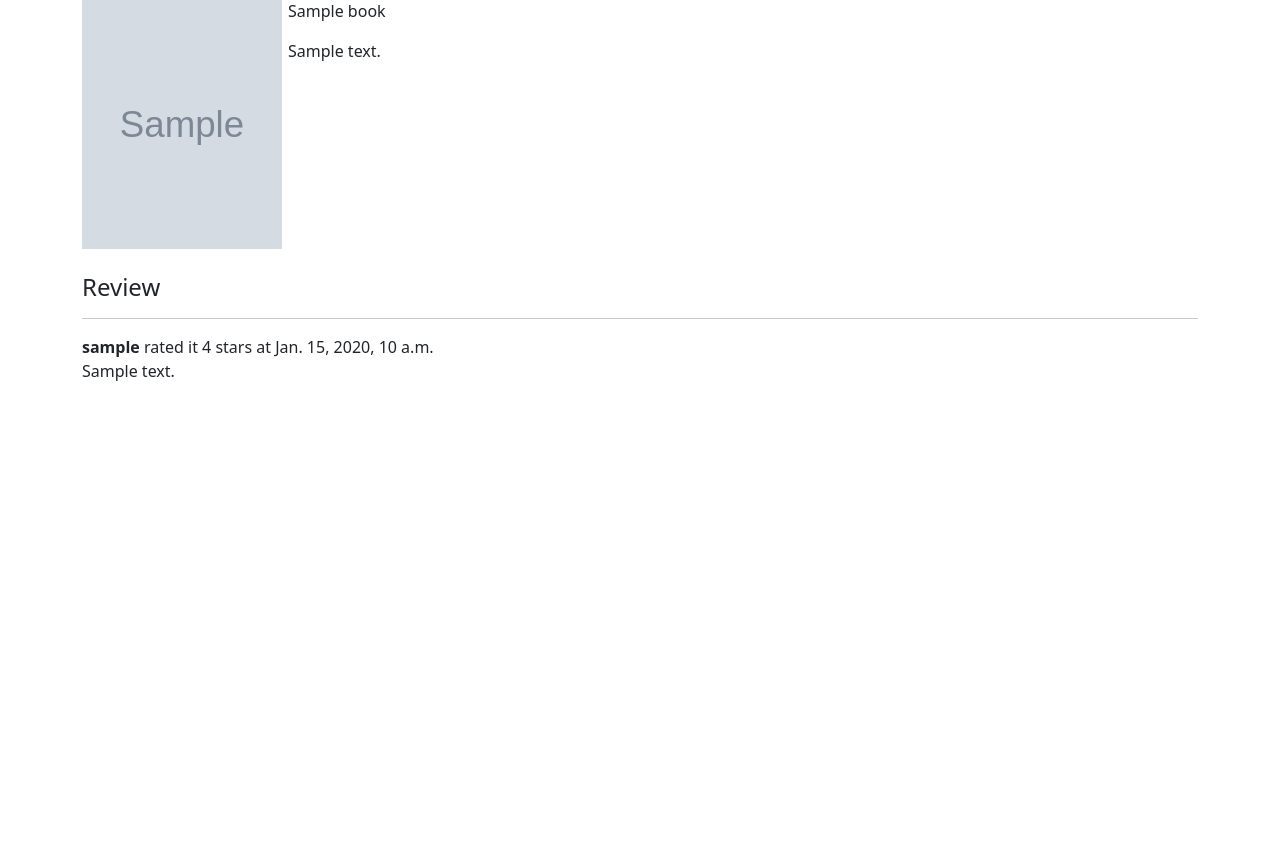
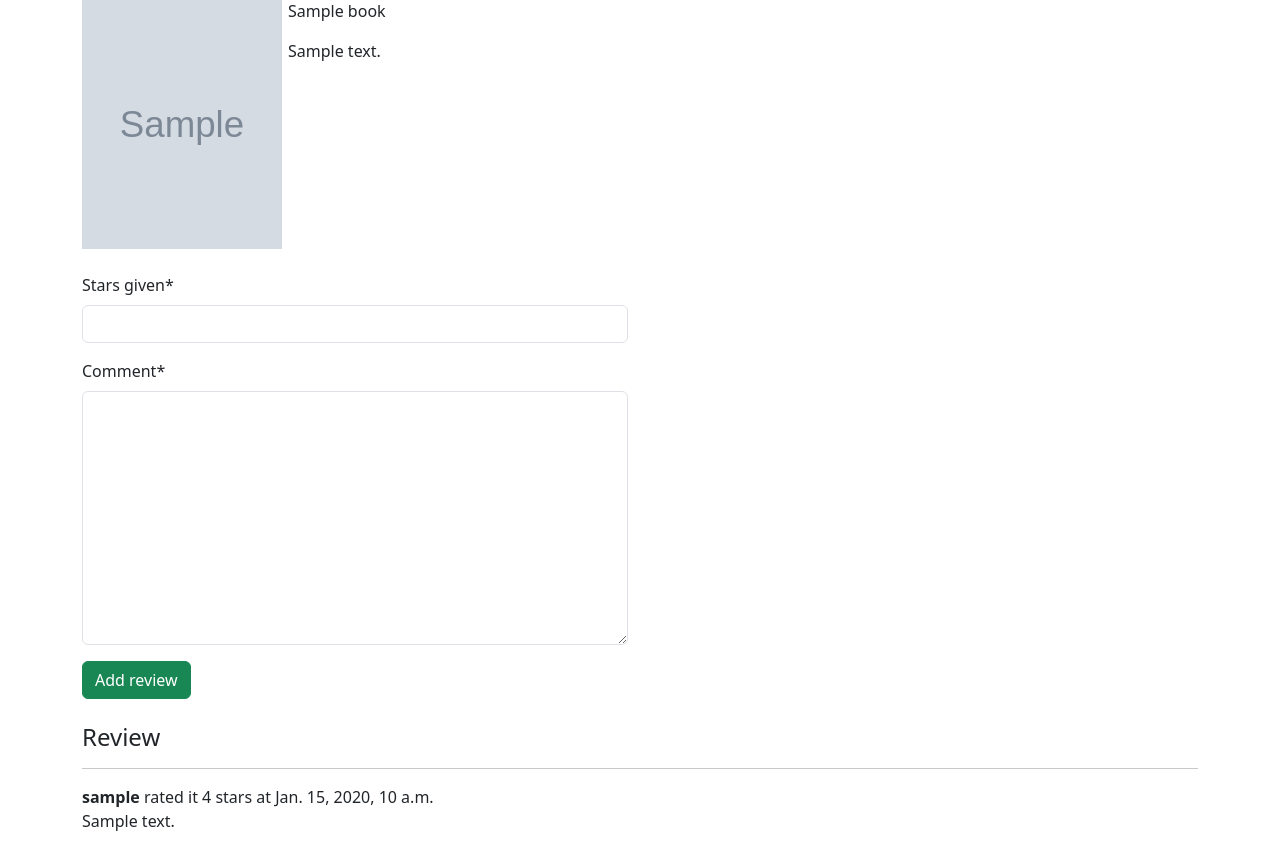
Before and after one commit to Jaxon-X/goodreads-clone, a Django app: page /books/1/ in a window 1280 px wide. Shown: the part 81-946 px from the top of the page. Before the commit the page ends 462 px from the top, so only its background shows below. Run offline with Django 5.2, Linux system fonts and the light colour scheme; tables that the repository leaves empty hold one stand-in row (values such as "Sample post"); grey boxes marked "Sample" are stand-in pictures; some libraries are stand-ins or nearby versions.

Commit message:
add book review view and test

```diff
--- /dev/null
+++ b/books/forms.py
@@ -0,0 +1,10 @@
+from django import forms
+
+from books.models import BookReview
+
+
+class BookReviewForm(forms.ModelForm):
+    stars_given = forms.IntegerField(min_value=1, max_value=5)
+    class Meta:
+        model = BookReview
+        fields = ('stars_given', 'comment')
--- a/books/templates/books/book_detail.html
+++ b/books/templates/books/book_detail.html
@@ -1,4 +1,5 @@
 {% extends "base.html" %}
+{% load crispy_forms_tags %}
 
 
 {% block title %}Book Detail Page{% endblock%}
@@ -21,8 +22,22 @@
         </p>
     </div>
 </div>
+<div class="row mb-4">
+    <div class="col-6">
+
+        <form method="POST" action="{% url 'books:reviews' book.id %}">
+            {% csrf_token %}
+            {{ form | crispy }}
+
+            <button class="btn btn-success">Add review</button>
+        </form>
+
+    </div>
+</div>
+
 
 <div>
+    {% if book.bookreview_set.exists %}
         <h4>Review</h4><hr>
 
         {% for review in book.bookreview_set.all %}
@@ -37,5 +52,6 @@
             </div>
         </div>
         {% endfor %}
+    {% endif %}
 </div>
 {% endblock %}
--- a/books/urls.py
+++ b/books/urls.py
@@ -1,10 +1,11 @@
 
 from django.urls import path, include
 
-from books.views import BooksView, BookDetailView
+from books.views import BooksView, BookDetailView, BookReviewView
 
 app_name = 'books'
 urlpatterns = [
     path("", BooksView.as_view(), name="list"),
     path("<int:book_id>/", BookDetailView.as_view(), name="detail"),
+    path("<int:book_id>/reviews/", BookReviewView.as_view(), name="reviews"),
 ]
--- a/books/views.py
+++ b/books/views.py
@@ -1,16 +1,13 @@
+from django.contrib.auth.mixins import LoginRequiredMixin
 from django.core.paginator import Paginator
-from django.views.generic import ListView, DetailView
 
-from django.shortcuts import render
+from django.shortcuts import render, redirect
+from django.template.base import kwarg_re
+from django.urls import reverse
 from django.views import View
-from books.models import  Book
 
-# class BooksView(ListView):
-#     template_name = 'books/books_list.html'
-#     queryset = Book.objects.all()
-#     context_object_name = 'books'
-#     paginate_by = 2
-
+from books.forms import BookReviewForm
+from books.models import  Book, BookReview
 class BooksView(View):
 
     def get(self, request):
@@ -32,16 +29,27 @@ class BooksView(View):
         )
 
 
+class BookDetailView(View):
 
-class BookDetailView(DetailView):
-    template_name = 'books/book_detail.html'
-    pk_url_kwarg = 'book_id'
-    model = Book
+    def get(self, request, book_id):
+        book = Book.objects.get(pk=book_id)
+        review_form = BookReviewForm()
+        context = {'book': book, "form": review_form}
+        return render(request, "books/book_detail.html", context)
 
+class BookReviewView(LoginRequiredMixin, View):
+    def post(self, request, book_id):
+        book = Book.objects.get(pk=book_id)
+        review_form = BookReviewForm(data=request.POST)
 
-# class BookDetailView(View):
-#
-#     def get(self, request, book_id):
-#         book = Book.objects.get(pk=book_id)
-#         context = {'book': book}
-#         return render(request, "books/book_detail.html", context)
+        if review_form.is_valid():
+            BookReview.objects.create(
+                book=book,
+                user=request.user,
+                comment = review_form.cleaned_data['comment'],
+                stars_given = review_form.cleaned_data['stars_given'],
+            )
+            return redirect(reverse("books:detail", kwargs = {"book_id": book.id}))
+
+        context = {'book': book, "form": review_form}
+        return render(request, "books/book_detail.html", context)
```
Also changed, not shown: books/tests.py (+29 -0 lines). Lines whose indentation alone changed are shown as unchanged.
